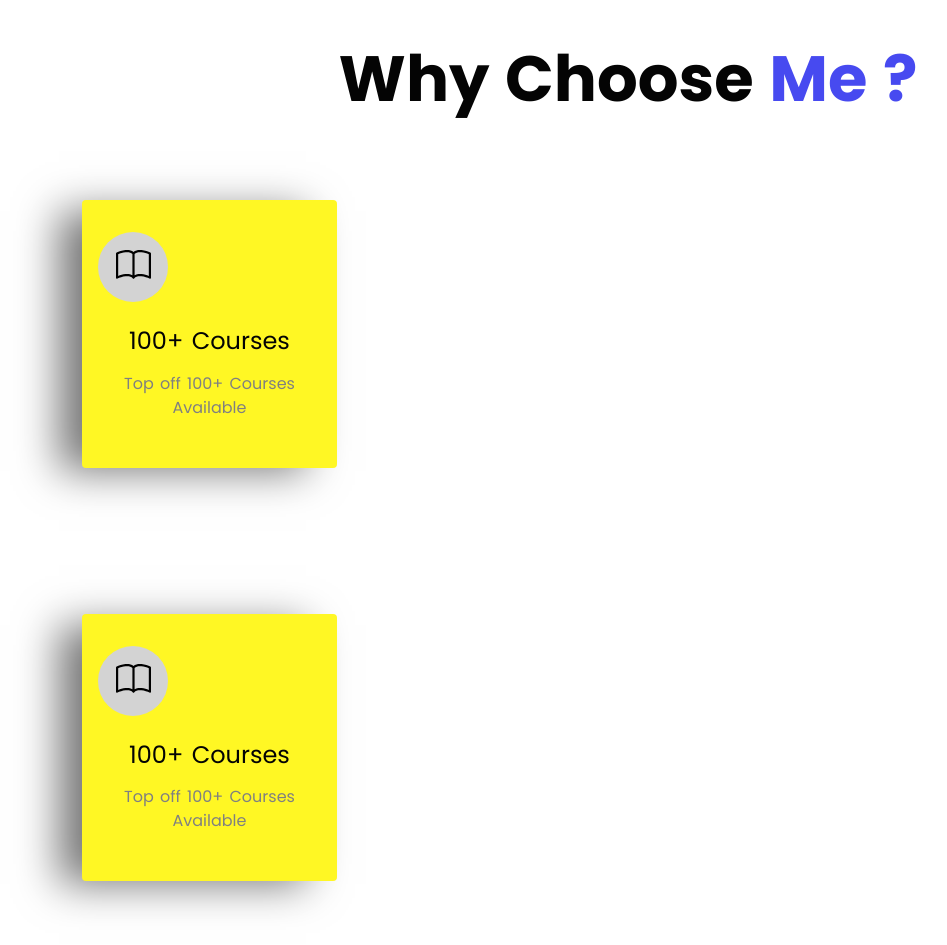
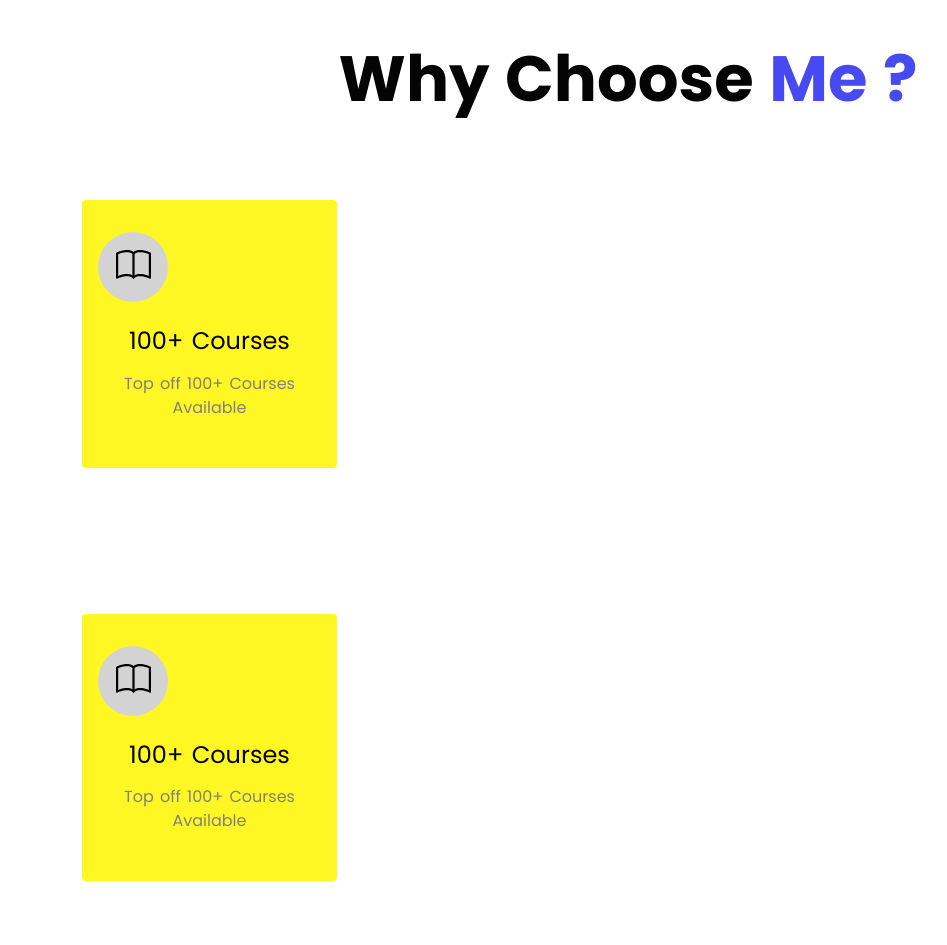
Before and after one commit to Sumitsinh1726/Skiilly_learning_project_2022, a PHP site: page / in a window 1280 px wide. Shown: the part 807-1752 px from the top of the page, without its empty margins (12-959 px from the left). Run offline with PHP 8.4, Linux system fonts and the light colour scheme; some libraries are stand-ins or nearby versions.

Commit message:
card Effects

```diff
--- a/style.css
+++ b/style.css
@@ -120,9 +120,7 @@ body{
   border: none;
   outline: none;
   background-color: #fff724;
-  -webkit-box-shadow: -27px 7px 40px -4px rgba(0,0,0,0.54);
--moz-box-shadow: -27px 7px 40px -4px rgba(0,0,0,0.54);
-box-shadow: -27px 7px 40px -4px rgba(0,0,0,0.54);
+
 
 }
 
```
